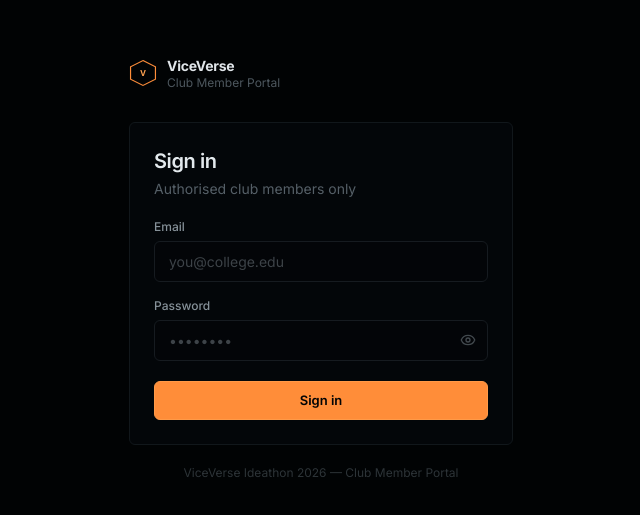
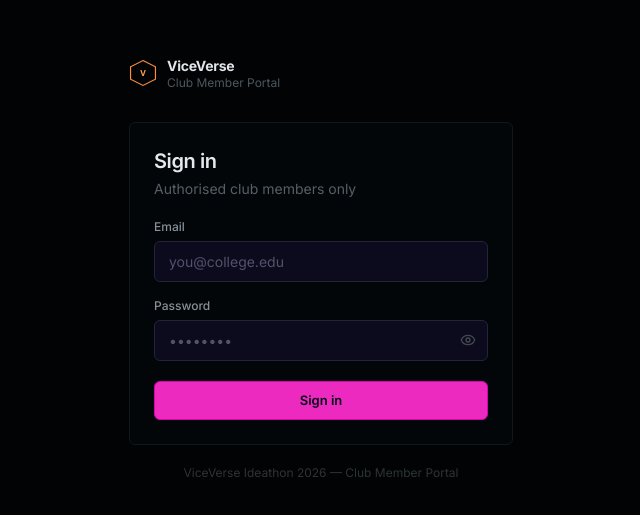
Before and after one commit to PSP-YN/ViceVerse-club-member-portal, a Next.js app: page /login in a window 1280 px wide. Shown: the part 131-646 px from the top of the page, without its empty margins (319-959 px from the left). Built offline with nearby package versions, Linux system fonts and the light colour scheme.

Commit message:
style: apply GTA 6 theme and update documentation

```diff
--- a/src/app/globals.css
+++ b/src/app/globals.css
@@ -37,45 +37,45 @@
 }
 
 :root {
-  /* ── Palette: deep charcoal + amber accent ── */
-  --background: oklch(0.09 0.01 240);
-  --foreground: oklch(0.93 0.008 240);
+  /* ── Palette: GTA 6 Vice City Theme ── */
+  --background: oklch(0.14 0.04 285);
+  --foreground: oklch(0.95 0.01 285);
 
-  --card: oklch(0.12 0.012 240);
-  --card-foreground: oklch(0.93 0.008 240);
+  --card: oklch(0.17 0.04 285);
+  --card-foreground: oklch(0.95 0.01 285);
 
-  --popover: oklch(0.12 0.012 240);
-  --popover-foreground: oklch(0.93 0.008 240);
+  --popover: oklch(0.17 0.04 285);
+  --popover-foreground: oklch(0.95 0.01 285);
 
   /* Amber primary */
-  --primary: oklch(0.76 0.17 52);
-  --primary-foreground: oklch(0.09 0.01 240);
+  --primary: oklch(0.65 0.26 340);
+  --primary-foreground: oklch(0.14 0.04 285);
 
-  --secondary: oklch(0.155 0.012 240);
-  --secondary-foreground: oklch(0.85 0.01 240);
+  --secondary: oklch(0.20 0.04 285);
+  --secondary-foreground: oklch(0.88 0.01 285);
 
-  --muted: oklch(0.155 0.012 240);
-  --muted-foreground: oklch(0.52 0.018 240);
+  --muted: oklch(0.20 0.04 285);
+  --muted-foreground: oklch(0.55 0.04 285);
 
   /* Teal secondary accent */
-  --accent: oklch(0.62 0.18 185);
-  --accent-foreground: oklch(0.09 0.01 240);
+  --accent: oklch(0.75 0.15 200);
+  --accent-foreground: oklch(0.14 0.04 285);
 
   --destructive: oklch(0.58 0.22 22);
-  --border: oklch(0.20 0.012 240);
-  --input: oklch(0.14 0.012 240);
-  --ring: oklch(0.76 0.17 52);
+  --border: oklch(0.25 0.04 285);
+  --input: oklch(0.19 0.04 285);
+  --ring: oklch(0.65 0.26 340);
 
   --radius: 0.375rem;
 
-  --sidebar: oklch(0.105 0.012 240);
-  --sidebar-foreground: oklch(0.85 0.01 240);
-  --sidebar-primary: oklch(0.76 0.17 52);
-  --sidebar-primary-foreground: oklch(0.09 0.01 240);
-  --sidebar-accent: oklch(0.155 0.012 240);
-  --sidebar-accent-foreground: oklch(0.85 0.01 240);
-  --sidebar-border: oklch(0.195 0.012 240);
-  --sidebar-ring: oklch(0.76 0.17 52);
+  --sidebar: oklch(0.15 0.04 285);
+  --sidebar-foreground: oklch(0.88 0.01 285);
+  --sidebar-primary: oklch(0.65 0.26 340);
+  --sidebar-primary-foreground: oklch(0.14 0.04 285);
+  --sidebar-accent: oklch(0.20 0.04 285);
+  --sidebar-accent-foreground: oklch(0.88 0.01 285);
+  --sidebar-border: oklch(0.25 0.04 285);
+  --sidebar-ring: oklch(0.65 0.26 340);
 }
 
 /* ═══════════════════════════════════════ */
@@ -94,8 +94,8 @@
   }
 
   body {
-    background-color: oklch(0.09 0.01 240);
-    color: oklch(0.93 0.008 240);
+    background-color: oklch(0.14 0.04 285);
+    color: oklch(0.95 0.01 285);
     font-family: var(--font-inter), system-ui, sans-serif;
     min-height: 100vh;
   }
@@ -116,11 +116,11 @@
 @layer utilities {
   /* Brand gradient */
   .vv-gradient {
-    background: linear-gradient(135deg, oklch(0.76 0.17 52) 0%, oklch(0.62 0.18 185) 100%);
+    background: linear-gradient(135deg, oklch(0.65 0.26 340) 0%, oklch(0.75 0.15 200) 100%);
   }
 
   .vv-gradient-text {
-    background: linear-gradient(135deg, oklch(0.82 0.17 52) 0%, oklch(0.72 0.18 185) 100%);
+    background: linear-gradient(135deg, oklch(0.70 0.26 340) 0%, oklch(0.80 0.15 200) 100%);
     -webkit-background-clip: text;
     -webkit-text-fill-color: transparent;
     background-clip: text;
@@ -128,16 +128,16 @@
 
   /* Cards */
   .vv-card {
-    background: oklch(0.12 0.012 240);
-    border: 1px solid oklch(0.20 0.012 240);
+    background: oklch(0.17 0.04 285);
+    border: 1px solid oklch(0.25 0.04 285);
     border-radius: var(--radius);
   }
 
   /* Nav active */
   .nav-active {
     background: oklch(0.76 0.17 52 / 0.1);
-    color: oklch(0.82 0.17 52);
-    border-left: 2px solid oklch(0.76 0.17 52);
+    color: oklch(0.70 0.26 340);
+    border-left: 2px solid oklch(0.65 0.26 340);
     padding-left: calc(0.75rem - 2px);
   }
 
@@ -147,7 +147,7 @@
     font-size: 0.6875rem;
     letter-spacing: 0.08em;
     text-transform: uppercase;
-    color: oklch(0.48 0.018 240);
+    color: oklch(0.50 0.04 285);
     display: flex;
     align-items: center;
     gap: 0.5rem;
@@ -159,7 +159,7 @@
     font-weight: 600;
     letter-spacing: 0.1em;
     text-transform: uppercase;
-    color: oklch(0.48 0.018 240);
+    color: oklch(0.50 0.04 285);
     display: flex;
     align-items: center;
     gap: 0.5rem;
@@ -168,7 +168,7 @@
     content: '';
     flex: 1;
     height: 1px;
-    background: oklch(0.20 0.012 240);
+    background: oklch(0.25 0.04 285);
   }
 
   /* Data table row */
@@ -176,10 +176,10 @@
     display: flex;
     align-items: center;
     padding: 0.5rem 0.75rem;
-    border-bottom: 1px solid oklch(0.17 0.012 240);
+    border-bottom: 1px solid oklch(0.22 0.04 285);
     transition: background 120ms ease;
   }
-  .data-row:hover { background: oklch(0.14 0.012 240); }
+  .data-row:hover { background: oklch(0.19 0.04 285); }
   .data-row:last-child { border-bottom: none; }
 
   /* Soft pulse (used for live status dots) */
@@ -209,13 +209,13 @@
 
 /* Primary button */
 .btn-primary {
-  background: oklch(0.76 0.17 52);
-  color: oklch(0.09 0.01 240);
+  background: oklch(0.65 0.26 340);
+  color: oklch(0.14 0.04 285);
   font-weight: 600;
   font-size: 0.8125rem;
   padding: 0.5625rem 1.25rem;
   border-radius: var(--radius);
-  border: 1px solid oklch(0.80 0.17 52);
+  border: 1px solid oklch(0.60 0.26 340);
   cursor: pointer;
   transition: background 130ms ease, transform 80ms ease, box-shadow 130ms ease;
   display: inline-flex;
@@ -224,7 +224,7 @@
   will-change: auto; /* avoid promoting unless hovering */
 }
 .btn-primary:hover {
-  background: oklch(0.80 0.17 52);
+  background: oklch(0.60 0.26 340);
   box-shadow: 0 0 10px oklch(0.76 0.17 52 / 0.25);
 }
 .btn-primary:active { transform: scale(0.98); }
@@ -233,12 +233,12 @@
 /* Ghost button */
 .btn-ghost {
   background: transparent;
-  color: oklch(0.52 0.018 240);
+  color: oklch(0.55 0.04 285);
   font-weight: 500;
   font-size: 0.8125rem;
   padding: 0.5rem 0.875rem;
   border-radius: var(--radius);
-  border: 1px solid oklch(0.20 0.012 240);
+  border: 1px solid oklch(0.25 0.04 285);
   cursor: pointer;
   transition: background 130ms ease, color 130ms ease;
   display: inline-flex;
@@ -246,17 +246,17 @@
   gap: 0.5rem;
 }
 .btn-ghost:hover {
-  background: oklch(0.155 0.012 240);
-  color: oklch(0.85 0.01 240);
+  background: oklch(0.20 0.04 285);
+  color: oklch(0.88 0.01 285);
 }
 .btn-ghost:active { transform: scale(0.98); }
 
 /* Input */
 .vv-input {
   width: 100%;
-  background: oklch(0.115 0.012 240);
-  border: 1px solid oklch(0.22 0.012 240);
-  color: oklch(0.93 0.008 240);
+  background: oklch(0.16 0.04 285);
+  border: 1px solid oklch(0.27 0.04 285);
+  color: oklch(0.95 0.01 285);
   border-radius: var(--radius);
   padding: 0.5625rem 0.875rem;
   font-size: 0.875rem;
@@ -264,7 +264,7 @@
   outline: none;
   font-family: inherit;
 }
-.vv-input::placeholder { color: oklch(0.38 0.012 240); }
+.vv-input::placeholder { color: oklch(0.45 0.04 285); }
 .vv-input:focus {
   border-color: oklch(0.76 0.17 52 / 0.7);
   box-shadow: 0 0 0 2px oklch(0.76 0.17 52 / 0.1);
@@ -275,8 +275,8 @@
 /* ═══════════════════════════════════════ */
 ::-webkit-scrollbar { width: 4px; height: 4px; }
 ::-webkit-scrollbar-track { background: transparent; }
-::-webkit-scrollbar-thumb { background: oklch(0.22 0.012 240); border-radius: 99px; }
-::-webkit-scrollbar-thumb:hover { background: oklch(0.30 0.018 240); }
+::-webkit-scrollbar-thumb { background: oklch(0.27 0.04 285); border-radius: 99px; }
+::-webkit-scrollbar-thumb:hover { background: oklch(0.35 0.04 285); }
 
 /* ═══════════════════════════════════════ */
 /* KEYFRAMES                               */
@@ -324,8 +324,8 @@
 /* LEGACY ALIASES (used by existing pages) */
 /* ═══════════════════════════════════════ */
 .glass-card {
-  background: oklch(0.12 0.012 240);
-  border: 1px solid oklch(0.20 0.012 240);
+  background: oklch(0.17 0.04 285);
+  border: 1px solid oklch(0.25 0.04 285);
 }
 .glow-border {
   box-shadow: 0 0 0 1px oklch(0.76 0.17 52 / 0.15);
```
Also changed, not shown: vercel.json (added), 1 other file (tests, documents, lock files or other folders).
